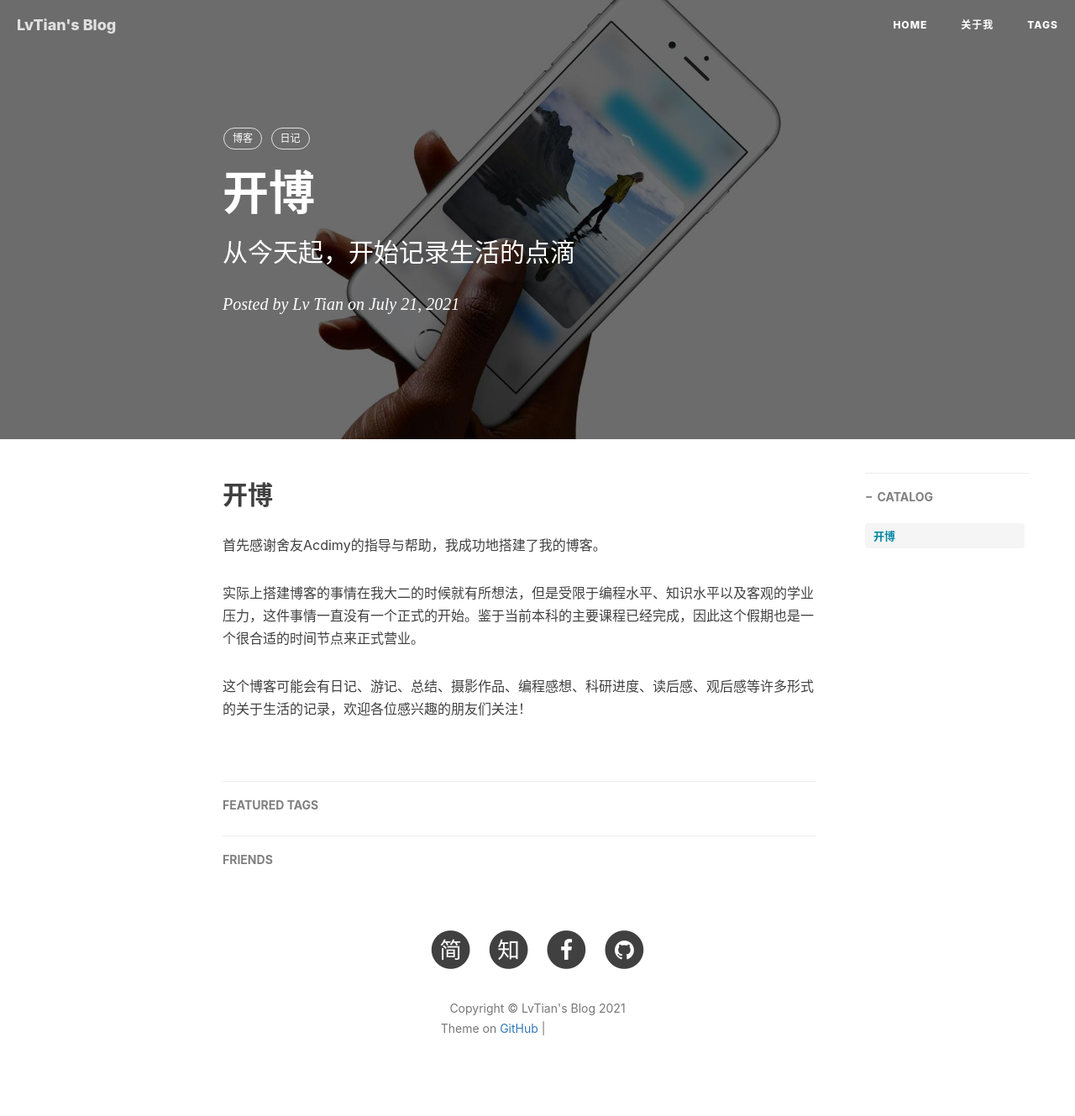
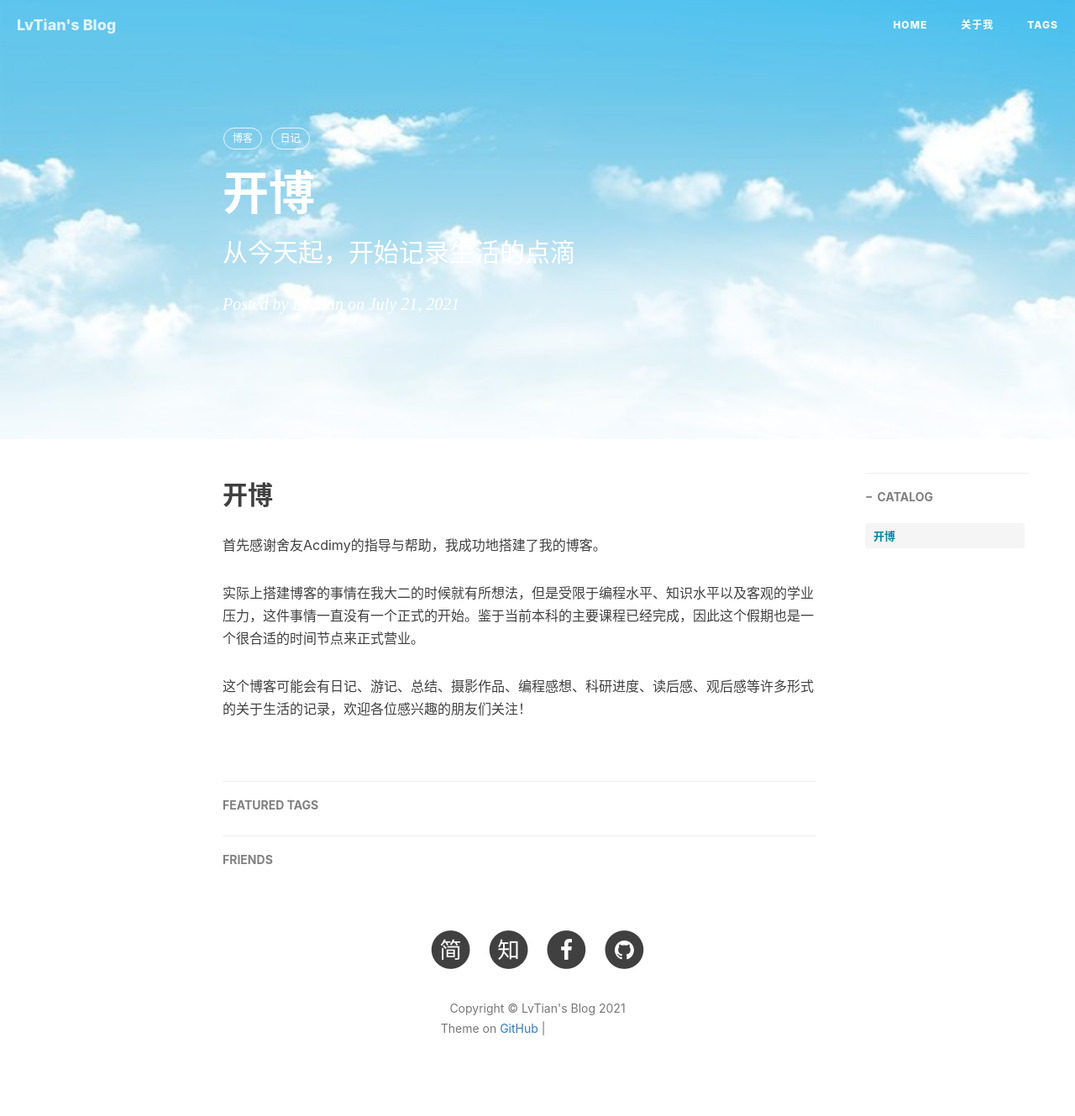
Before and after one commit to lvt99/lvt99.github.io, a Jekyll site: the page built from _posts/2021-07-21-开博.md, in a window 1280 px wide. Shown: the whole page at 84% size. Built offline with Jekyll 4.4.1, drawn with Linux system fonts in a browser that asks for light colours; nearby versions of some CDN libraries; comment, search, counter and statistics services are not loaded; grey boxes are pictures that could not be loaded.

```diff
--- a/_posts/2021-07-21-开博.md
+++ b/_posts/2021-07-21-开博.md
@@ -4,7 +4,7 @@
 subtitle:   从今天起，开始记录生活的点滴
 date:       2021-07-21
 author:     Lv Tian
-header-img: img/post-bg-ios9-web.jpg
+header-img: img/sky.jpg
 catalog: true
 tags:
     - 博客
```
Also changed, not shown: img/sky.jpg (added).
